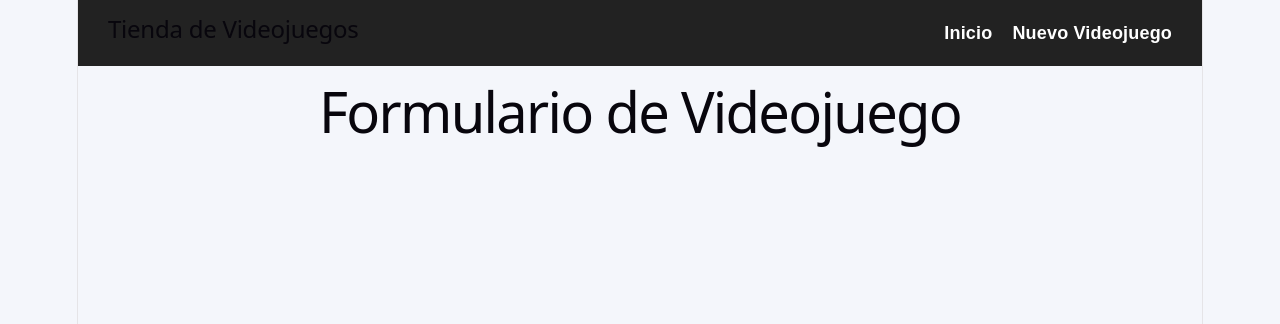
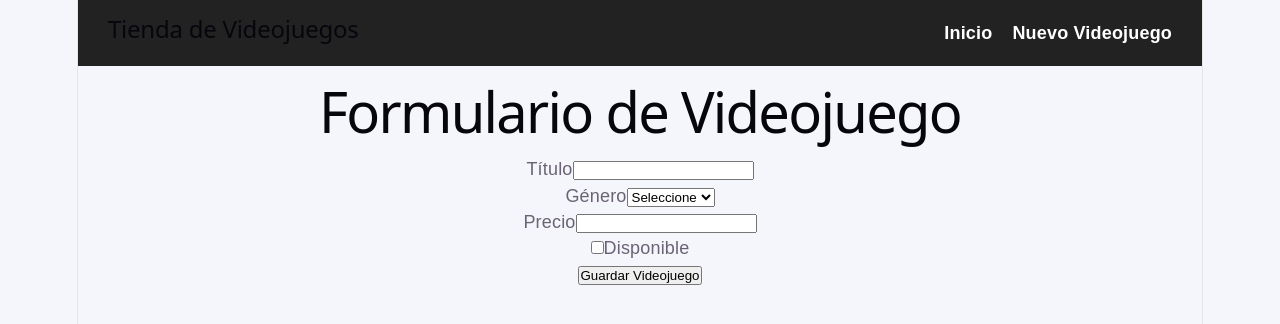
Before and after one commit to GaloRamiro/taller-react-videojuegos, a React (Vite) app: page /nuevo in a window 1280 px wide. Shown: the top 324 px of the page. Built offline with nearby package versions, Linux system fonts and the light colour scheme; the HTML template or start-up script is replaced by a standard one.

Commit message:
feat: crear formulario base de videojuegos

```diff
--- a/src/pages/FormularioVideojuego.jsx
+++ b/src/pages/FormularioVideojuego.jsx
@@ -1,7 +1,80 @@
+import { useState } from "react";
+
 function FormularioVideojuego() {
+  const [videojuego, setVideojuego] = useState({
+    titulo: "",
+    genero: "",
+    plataforma: "",
+    lanzamiento: "",
+    precio: "",
+    disponible: false,
+  });
+
+  function handleChange(e) {
+    const { name, value, type, checked } = e.target;
+
+    setVideojuego({
+      ...videojuego,
+      [name]: type === "checkbox" ? checked : value,
+    });
+  }
+
   return (
     <div>
       <h1>Formulario de Videojuego</h1>
+
+      <form>
+        <div>
+          <label>Título</label>
+          <input
+            type="text"
+            name="titulo"
+            value={videojuego.titulo}
+            onChange={handleChange}
+          />
+        </div>
+
+        <div>
+          <label>Género</label>
+          <select
+            name="genero"
+            value={videojuego.genero}
+            onChange={handleChange}
+          >
+            <option value="">Seleccione</option>
+            <option value="Acción">Acción</option>
+            <option value="RPG">RPG</option>
+            <option value="Aventura">Aventura</option>
+            <option value="Deportes">Deportes</option>
+          </select>
+        </div>
+
+        <div>
+          <label>Precio</label>
+          <input
+            type="number"
+            name="precio"
+            value={videojuego.precio}
+            onChange={handleChange}
+          />
+        </div>
+
+        <div>
+          <label>
+            <input
+              type="checkbox"
+              name="disponible"
+              checked={videojuego.disponible}
+              onChange={handleChange}
+            />
+            Disponible
+          </label>
+        </div>
+
+        <button type="submit">
+          Guardar Videojuego
+        </button>
+      </form>
     </div>
   );
 }
```
